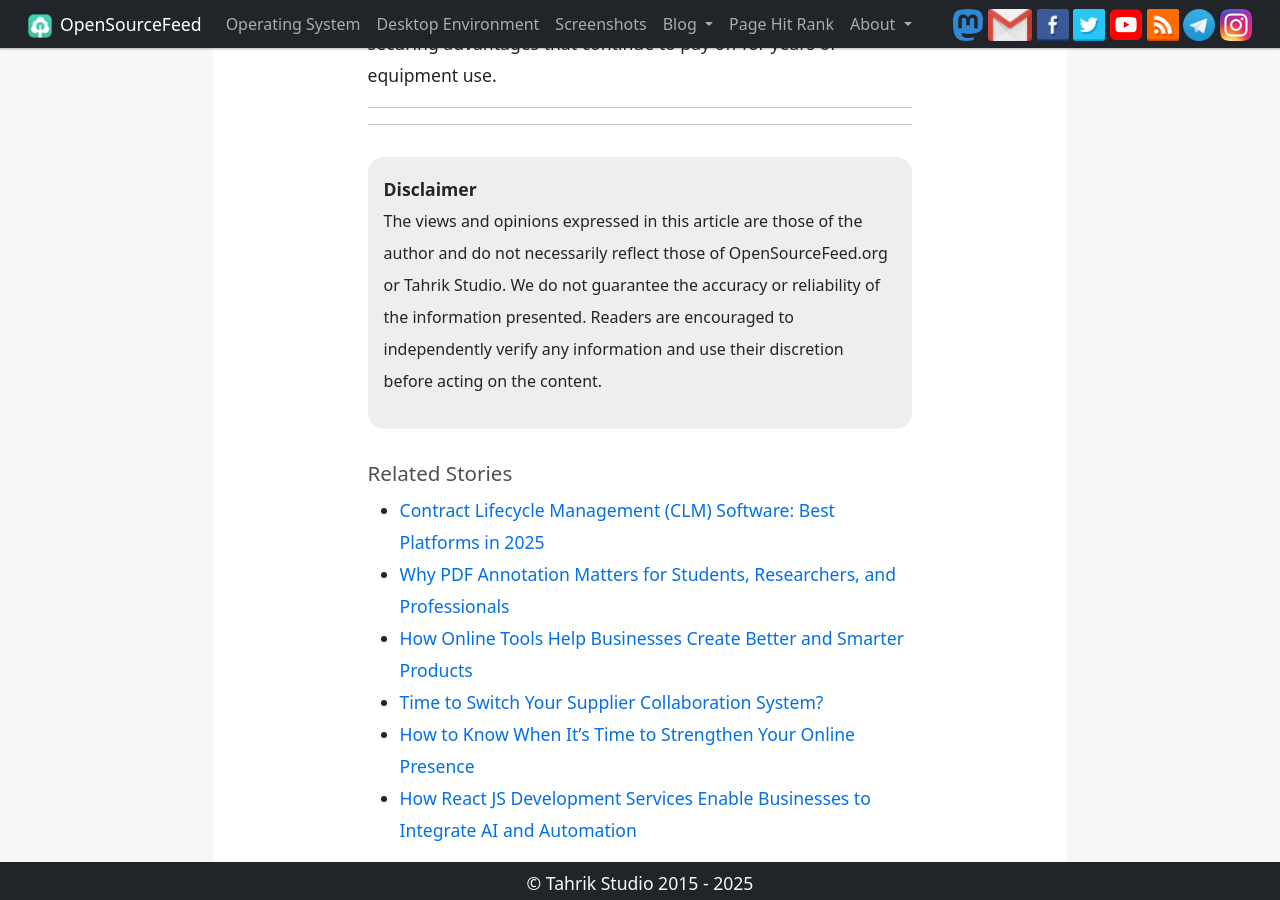
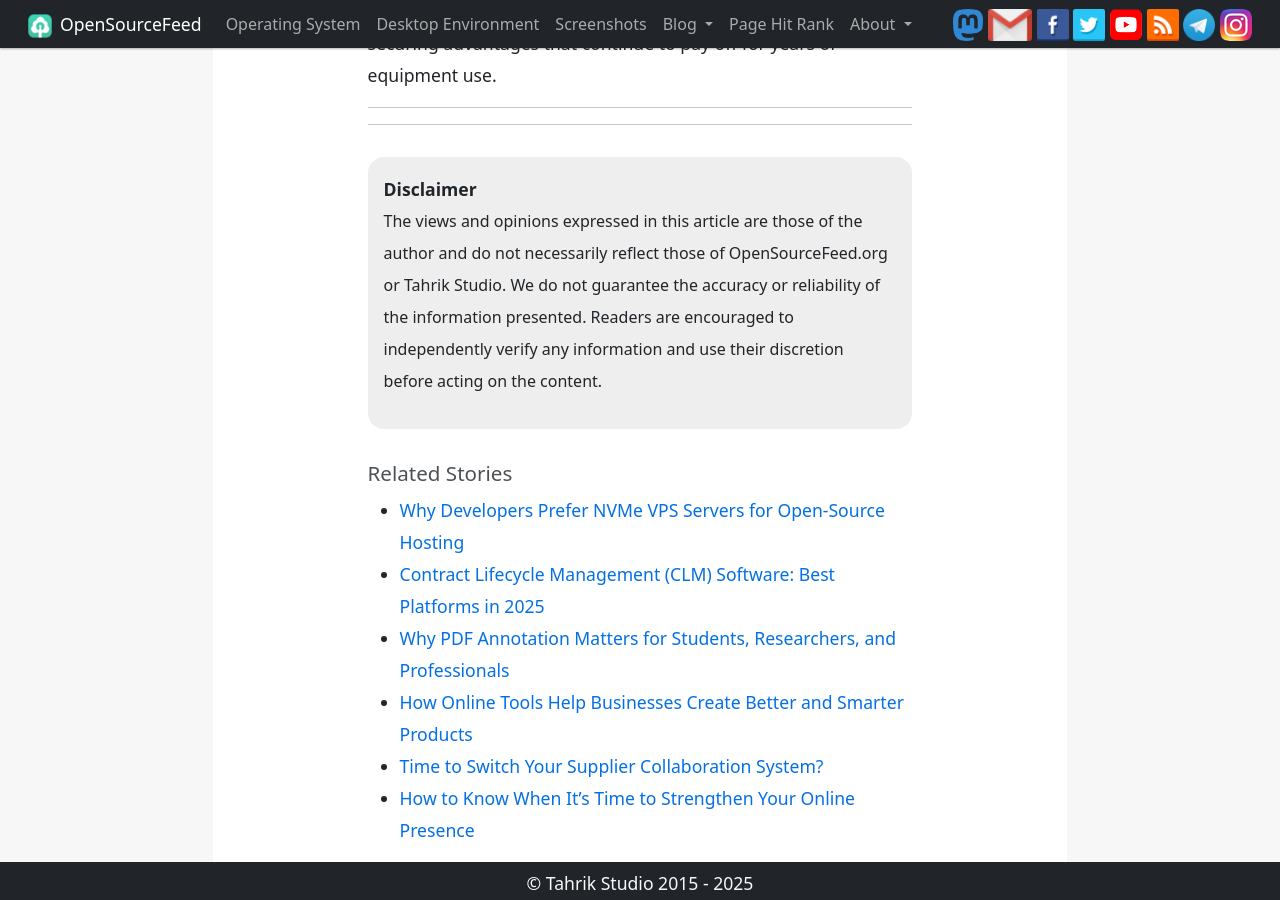
Before and after one commit to opensourcefeed/insights, a Jekyll site: the page built from _posts/2025-10-11-why-led-retrofits-smart-choice-for-machinery-owners.md, in a window 1280 px wide and 900 px high, scrolled down 3374 px. Built offline with Jekyll 4.4.1, drawn with Linux system fonts in a browser that asks for light colours; comment, search, counter and statistics services are not loaded; some of the changed lines change nothing that is shown.

Commit message:
open source hosting

```diff
--- a/_config.yml
+++ b/_config.yml
@@ -39,4 +39,4 @@
     scope:
       path: ""
     values:
-      image: /assets/images/meta/logo-collage.jpg
+      image: /insights/assets/images/meta/defatul-featured.jpg
--- /dev/null
+++ b/_posts/2025-10-11-why-developers-prefer-nvme-vps-servers-for-open-source-hosting.md
@@ -0,0 +1,57 @@
+---
+layout: post
+title: "Why Developers Prefer NVMe VPS Servers for Open-Source Hosting"
+categories: [Hosting, Open Source]
+tags: [NVMe, VPS, Hosting, Developers, Open Source]
+description: "Learn why developers prefer NVMe VPS servers for open-source hosting, exploring benefits like speed, scalability, and reliability."
+---
+
+When discussing open-source hosting, the first thing that usually comes to mind is the absence of additional charges for system usage and fees. Sure, that factor is important; however, many other benefits come with the open-source hosting solution, such as improved security, higher code quality, fostering collaboration, and more.
+
+Open-source solutions are extremely helpful, but the obvious question arises: which type of hosting is better? Here we will share some valuable insights regarding [NVMe VPS servers](https://www.hostzealot.com/vps/nvme) and why developers prefer this option for their projects.
+
+## Why should developers consider NVMe VPS hosting?
+
+NVMe VPS hosting is a very powerful solution that functions on NVMe storage. This standard, an abbreviation for Non-Volatile Memory Express, guarantees higher performance characteristics and faster access to information. This option is ideal for developers working on platforms, sites, and apps that require high scalability and speed.
+
+With VPS, users get access to dedicated resources such as RAM, CPU, and storage. Combined with NVMe, developers benefit from better write/read speeds, efficient handling of intensive traffic, and lower latency. Such a setup guarantees more reliable performance and a higher level of control for creators, businesses, and developers.
+
+## Major benefits of NVMe VPS Servers
+
+NVMe storage gives VPS hosting a huge boost in terms of stability, performance, and scalability. Let’s dive into the specific benefits of this solution:
+
+- Minimal latency, improving platform responsiveness.
+- Higher access speed directly impacts the loading of pages and images.
+- Better scalability ensures consistent performance as business needs grow.
+- Higher throughput helps process large volumes of information without delays.
+- Supports large file handling, concurrent users, and API activity.
+- Ideal for virtual machines functioning in high-demand dev environments or apps.
+- Better reliability and uptime — crucial for handling sensitive data.
+
+This type of hosting solution is a great alternative to dedicated servers and is much cheaper. With NVMe hosting, users get better security, full control, and improved performance at a lower price — a perfect solution for developers and site owners seeking higher performance standards.
+
+## Open-source software for hosting solutions
+
+Open-source software is used in many areas, such as mail servers, operating systems, web servers, programming languages, databases, and CMS. Open-source technology is not only a low-cost alternative but also highly customizable. It comes with a vast community offering knowledge, support, and opportunities for contribution.
+
+Here are a few examples of open-source solutions:
+
+- **Web servers:** Apache, Nginx
+- **Operating systems:** Linux
+- **Virtualization/cloud:** KVM, Docker, Kubernetes
+- **Databases:** MariaDB, MySQL
+- **Encryption:** OpenVPN, OpenSSH
+- **Programming languages:** Ruby, PHP, Java
+
+## Why developers may benefit from open-source solutions
+
+Developers gain numerous advantages from open-source software, such as:
+
+- **Faster startup:** Developers can begin building logic immediately without waiting for vendor support.
+- **Skill development:** Open-source allows experimentation and practice with various tools and frameworks for free.
+- **Active community:** Access to tutorials, forums, and collaborative support improves both learning and project quality.
+- **High-quality software:** With contributions from skilled developers, most open-source software is stable, secure, and well-tested.
+
+## Summing up
+
+NVMe VPS Servers are not just a trend — they represent the future of reliable and transparent web hosting. Regardless of your project type, NVMe guarantees exceptional speed and performance, even under heavy load. Upgrade your hosting plan today and experience the difference firsthand.
```
Also changed, not shown: assets/images/meta/defatul-featured.jpg (added).
